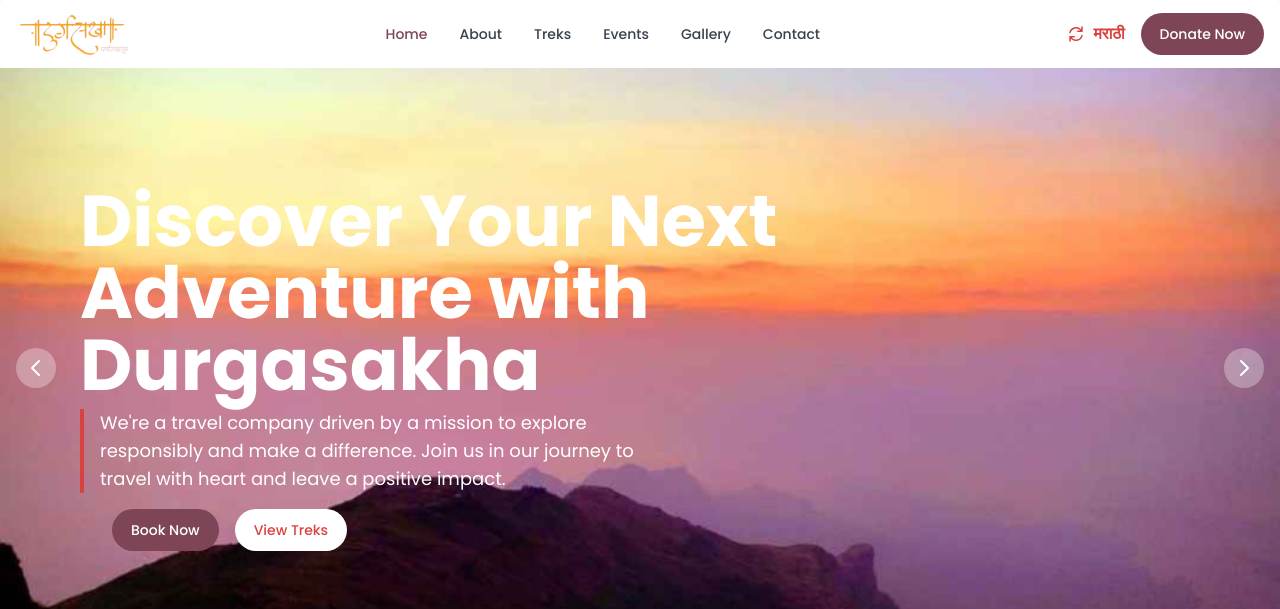
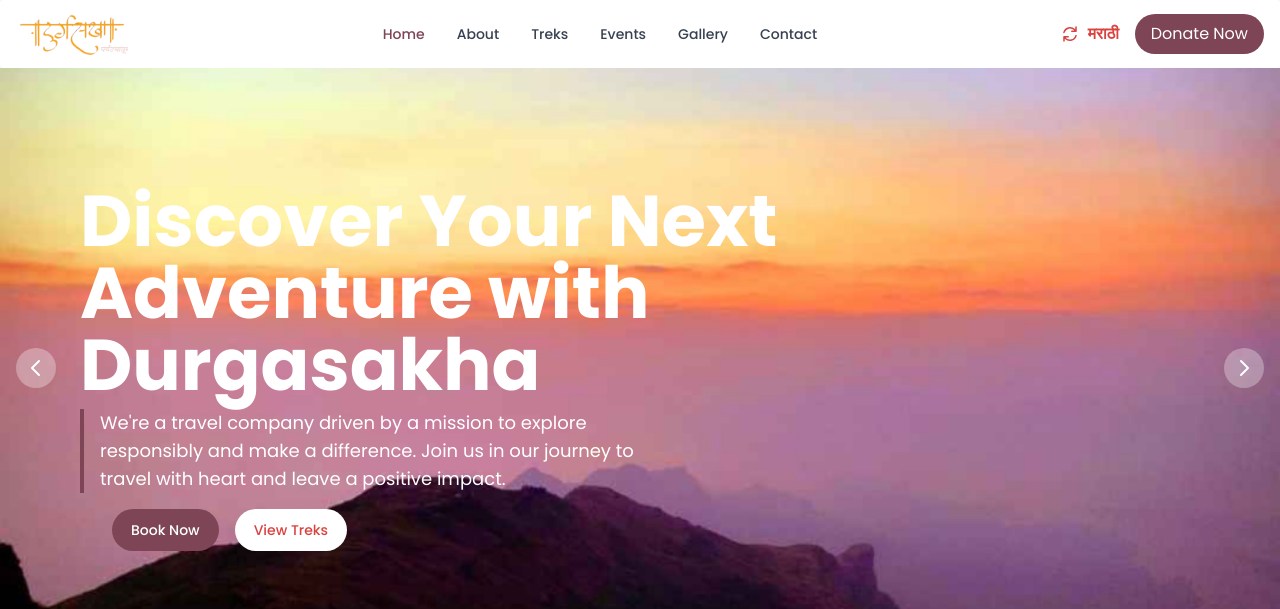
Before and after one commit to RishabhSinha02/durgasakha-frontend, a Next.js app: page / in a window 1280 px wide. Shown: the top 609 px of the page. Built offline with nearby package versions, Linux system fonts and the light colour scheme.

Commit message:
minor fixes

```diff
--- a/src/app/components/carousel/Carousel.js
+++ b/src/app/components/carousel/Carousel.js
@@ -37,7 +37,7 @@ export function CustomCarousel() {
             }} />
             <div className="absolute inset-0 flex flex-col items-left justify-center pl-6 lg:pl-20">
               <h2 className="max-w-4xl text-4xl md:text-7xl font-bold text-white">{item.title}</h2>
-              <p className="mt-2 text-sm md:text-lg text-white border-l-4 border-primary pl-4 max-w-sm md:max-w-xl">{item.subtitle}</p>
+              <p className="mt-2 text-sm md:text-lg text-white border-l-4 border-secondary pl-4 max-w-sm md:max-w-xl">{item.subtitle}</p>
               <div className="flex flex-row space-x-4 pl-8 mt-4">
                 <Button className="rounded-full bg-secondary text-white">Book Now</Button>
                 <Button className="rounded-full bg-white text-primary hover:text-white">View Treks</Button>
--- a/src/app/components/navbar/CustomNavbar.js
+++ b/src/app/components/navbar/CustomNavbar.js
@@ -21,7 +21,9 @@ export default function CustomNavbar() {
                     </svg>
                     मराठी
                 </div>
-                <Button className="rounded-full ">Donate Now</Button>
+                <Link href="/donate">
+                    <button className="rounded-full bg-secondary text-white px-4 py-2">Donate Now</button>
+                </Link>
                 <NavbarToggle />
             </div>
             <NavbarCollapse>
```
